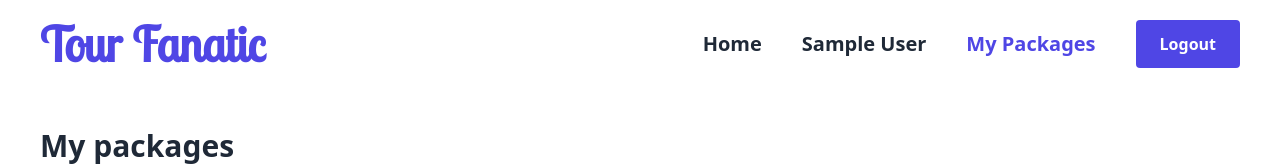
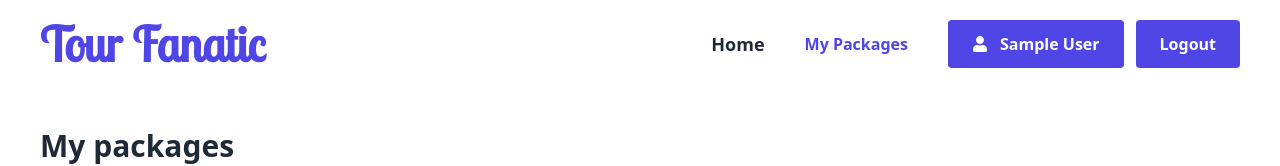
Before and after one commit to moeen-mahmud/tour-fanatic-client-side, a React (Create React App) app: page /my-packages in a window 1280 px wide. Shown: the top 166 px of the page. Built offline with nearby package versions, Linux system fonts and the light colour scheme; no server answers; sample sign-in values are in the browser's storage.

Commit message:
fixed place order issues

```diff
--- a/src/Pages/PlaceOrder/PlaceOrder.js
+++ b/src/Pages/PlaceOrder/PlaceOrder.js
@@ -1,15 +1,16 @@
 import axios from "axios";
 import React, { useEffect, useState } from "react";
 import { useForm } from "react-hook-form";
-import { useParams } from "react-router";
+import { useHistory, useParams } from "react-router";
 import useAuth from "../../hooks/useAuth";
 
 const PlaceOrder = () => {
   const { user } = useAuth();
   const { id } = useParams();
   const [pack, setPack] = useState({});
+  const history = useHistory();
 
-  const { register, handleSubmit } = useForm();
+  const { register, handleSubmit, reset } = useForm();
 
   useEffect(() => {
     axios.get(`http://localhost:5000/packages/${id}`).then((res) => {
@@ -27,7 +28,11 @@ const PlaceOrder = () => {
         packageImage: pack.packageImage,
       })
       .then((res) => {
-        console.log(res.data);
+        if (res.data.insertedId) {
+          window.alert("Package has been placed for review!");
+          reset();
+          history.push("/my-packages");
+        }
       });
   };
 
@@ -49,7 +54,7 @@ const PlaceOrder = () => {
             <input
               className="p-3 border-b-2"
               {...register("name")}
-              value={user.displayName}
+              value={user.displayName || ""}
               required
             />
           </div>
@@ -63,7 +68,7 @@ const PlaceOrder = () => {
             <input
               className="p-3 border-b-2"
               {...register("email")}
-              value={user.email}
+              value={user.email || ""}
               required
             />
           </div>
--- a/src/Pages/UserPackages/UserPackages.js
+++ b/src/Pages/UserPackages/UserPackages.js
@@ -36,7 +36,7 @@ const UserPackages = () => {
       <p className="mb-4 text-lg font-medium">
         Total Package{filterPacks.length > 1 ? "s" : ""} {filterPacks.length}
       </p>
-      <div className="flex flex-col lg:flex-row">
+      <div className="grid grid-cols-1 lg:grid-cols-2 gap-8 ">
         {filterPacks.map((pack) => (
           <SinglePackage
             pack={pack}
--- a/src/components/Header/Header.js
+++ b/src/components/Header/Header.js
@@ -2,6 +2,7 @@ import React from "react";
 import { NavLink } from "react-router-dom";
 import "../../../src/App.css";
 import useAuth from "../../hooks/useAuth";
+import { FaUser } from "react-icons/fa";
 const Header = () => {
   const { user, logOut } = useAuth();
 
@@ -18,29 +19,32 @@ const Header = () => {
         <div className="flex gap-10 items-center">
           <NavLink
             activeClassName="text-indigo-600"
-            className="text-xl text-gray-800 font-semibold"
+            className="text-lg text-gray-800 font-semibold"
             to="/home"
           >
             Home
           </NavLink>
           {user.email ? (
             <div className="flex items-center gap-10">
-              <span className="text-xl text-gray-800 font-semibold">
-                {user.displayName}
-              </span>
               <NavLink
                 activeClassName="text-indigo-600"
-                className="text-xl text-gray-800 font-semibold"
+                className="  text-gray-800 font-semibold"
                 to="/my-packages"
               >
                 My Packages
               </NavLink>
+              <div className="flex items-center gap-3 ">
+                <span className="cursor-pointer flex items-center gap-3  py-3 px-6 rounded bg-indigo-600 text-white font-semibold">
+                  {/* TODO:Will try to add a user dashboard */}
+                  <FaUser /> {user.displayName}
+                </span>
                 <button
                   onClick={logOut}
                   className="py-3 px-6 rounded bg-indigo-600 text-white font-semibold"
                 >
                   Logout
                 </button>
+              </div>
             </div>
           ) : (
             <NavLink
```
Lines whose indentation alone changed are shown as unchanged.
